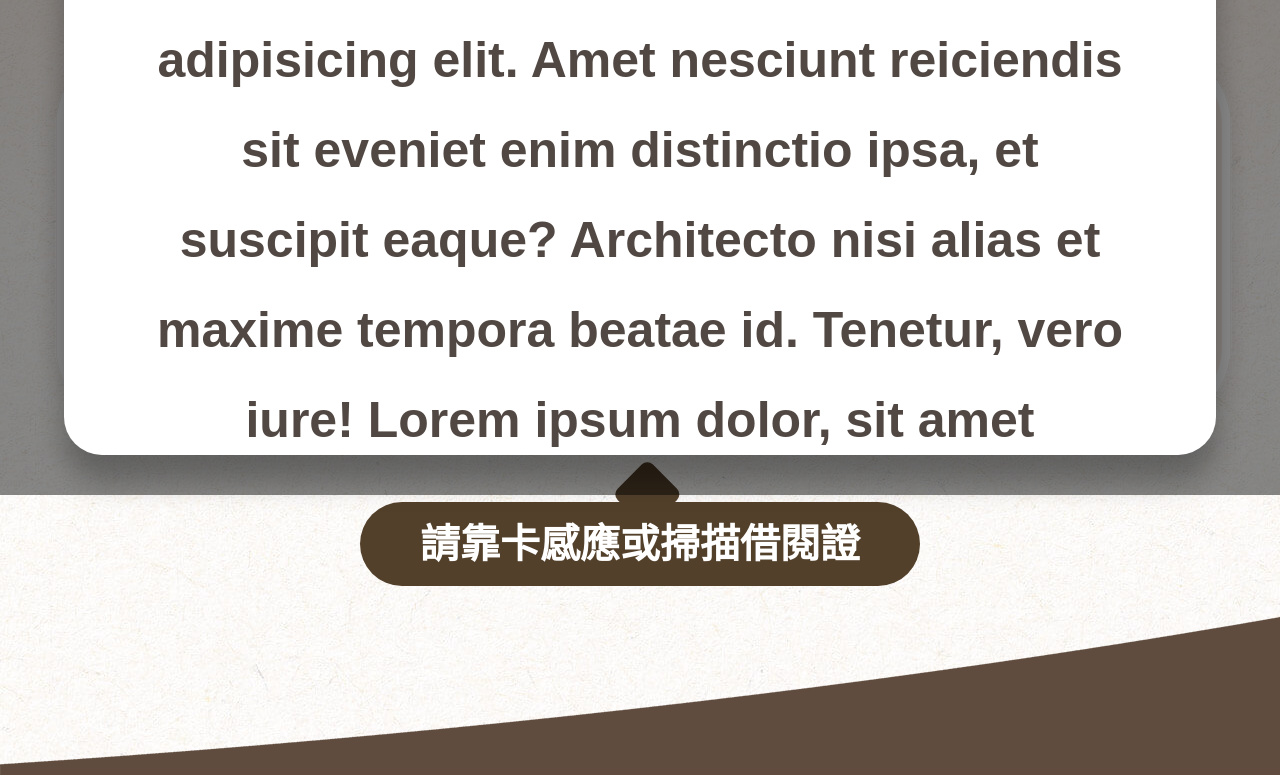
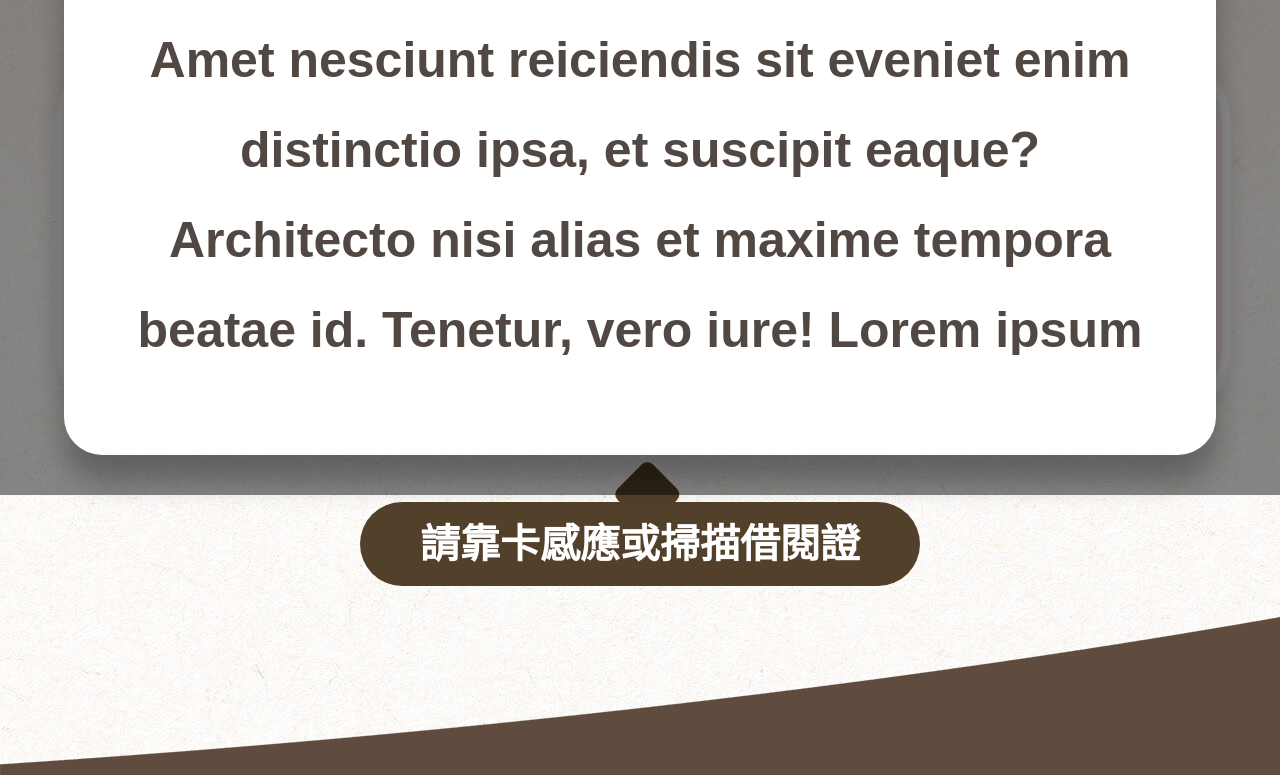
Before and after one commit to HywebU00/2025_TaoyuanLB, a plain HTML site: page 1-1.scan.html in a window 1280 px wide. Shown: the part 305-1080 px from the top of the page. Drawn offline with Linux system fonts and the light colour scheme; a web font is replaced by a local one.

Commit message:
scroll bar 調整

```diff
--- a/1-1.scan.html
+++ b/1-1.scan.html
@@ -11,6 +11,7 @@
     <div class="popup">
       <div class="popupOverlay"></div>
       <div class="popupBlock">
+        <div class="scrollwarp">
           <div class="popupContent">
             <div class="text">
               感應或掃描錯誤，請重新操作。Lorem ipsum, dolor sit amet consectetur adipisicing elit. Amet nesciunt reiciendis sit eveniet enim distinctio ipsa, et suscipit eaque? Architecto nisi alias et maxime tempora beatae id. Tenetur, vero iure!
@@ -19,6 +20,7 @@
           </div>
           <div class="btn">
             <a href="#" class="yellowBtn _close">確認</a>
+          </div>
         </div>
       </div>
     </div>
--- a/css/style.css
+++ b/css/style.css
@@ -304,17 +304,30 @@ body .popup {
 body .popup .popupBlock {
   width: 90vw;
   max-height: 90vh;
-  overflow-x: hidden;
-  overflow-y: scroll;
   background: #fff;
   border-radius: 38px;
   box-shadow: 0 26px 30px rgba(0, 0, 0, 0.28);
   position: relative;
   box-sizing: border-box;
-  padding: 100px 85px;
+  padding: 100px 55px;
   text-align: center;
   display: flex;
   flex-direction: column;
+}
+body .popup .popupBlock .scrollwarp {
+  overflow-x: hidden;
+  overflow-y: scroll;
+}
+body .popup .popupBlock .scrollwarp::-webkit-scrollbar {
+  width: 12px; /* 捲軸寬度 */
+}
+body .popup .popupBlock .scrollwarp::-webkit-scrollbar-track {
+  background: transparent;
+  margin: 0 20px 0 0; /* 把軌道整個往左縮 20px */
+}
+body .popup .popupBlock .scrollwarp::-webkit-scrollbar-thumb {
+  background: #999;
+  border-radius: 6px;
 }
 body .popup .popupBlock .close {
   position: absolute;
@@ -342,17 +355,6 @@ body .popup .popupBlock .popupContent .text {
 }
 body .popup .popupBlock .popupContent + .btn {
   gap: 35px;
-}
-body .popup .popupBlock::-webkit-scrollbar {
-  width: 12px; /* 捲軸寬度 */
-}
-body .popup .popupBlock::-webkit-scrollbar-track {
-  background: transparent;
-  margin: 0 20px 0 0; /* 把軌道整個往左縮 20px */
-}
-body .popup .popupBlock::-webkit-scrollbar-thumb {
-  background: #999;
-  border-radius: 6px;
 }
 body .popup .popupOverlay {
   background: rgba(0, 0, 0, 0.47);
```
Also changed, not shown: 1 other file. Lines whose indentation alone changed are shown as unchanged.
